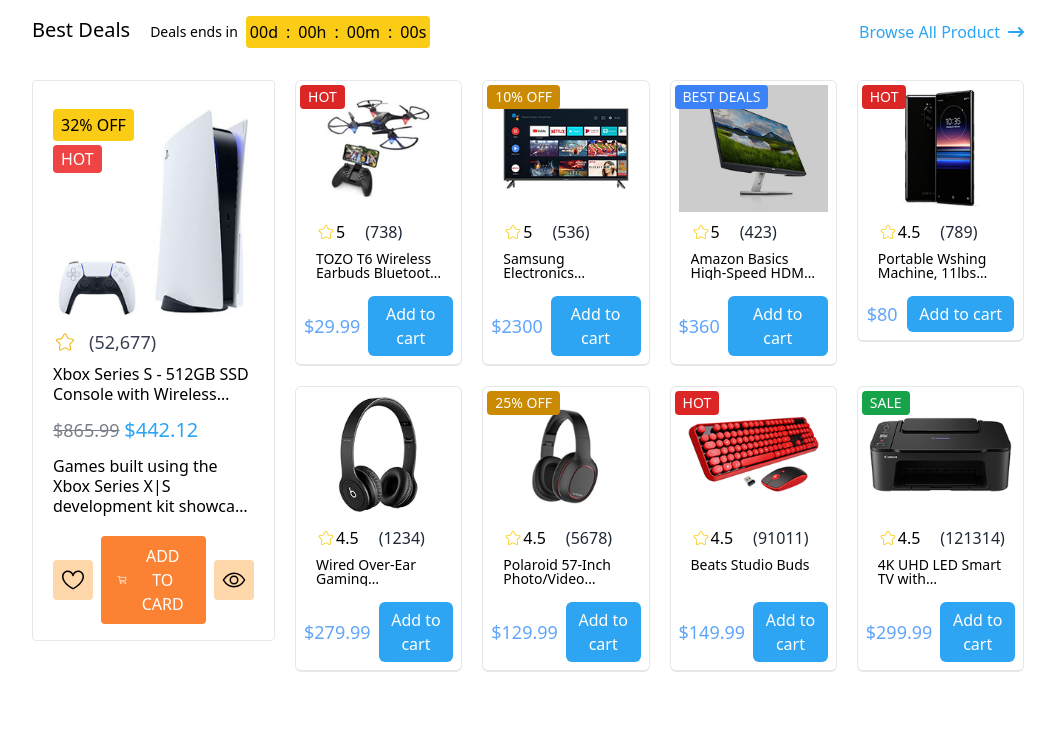
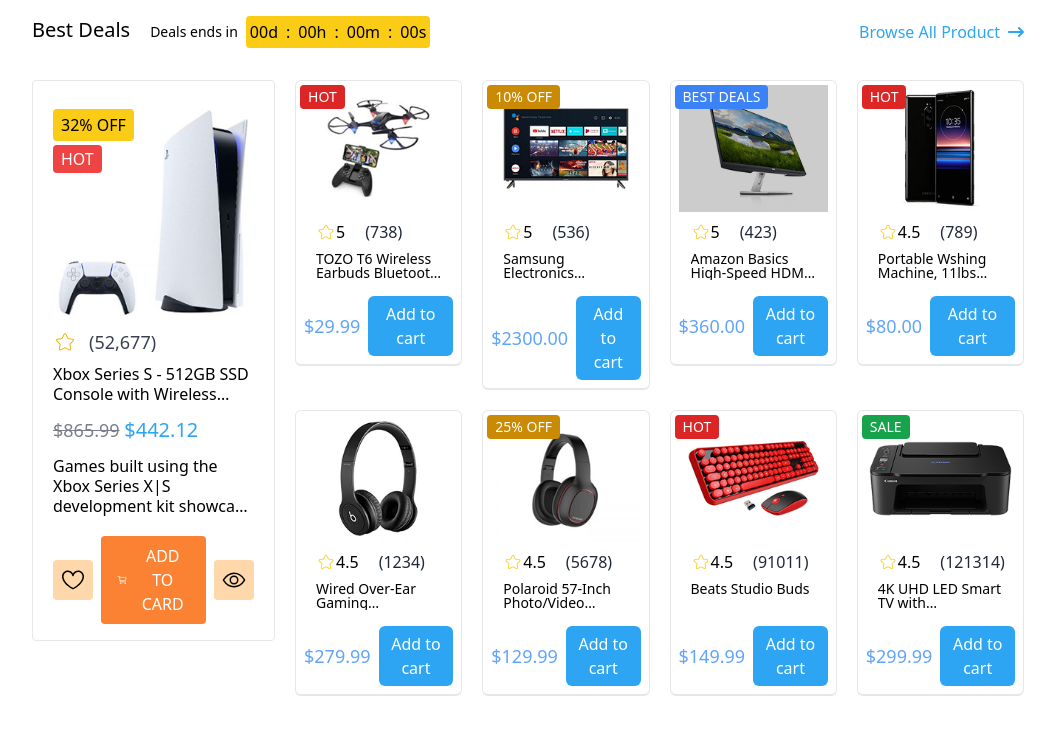
Before and after one commit to jim2107054/CLICON, a React (Vite) app in the folder frontend/: page / in a window 1280 px wide. Shown: the part 775-1524 px from the top of the page, without its empty margins (112-1167 px from the left). Built offline with nearby package versions, Linux system fonts and the light colour scheme.

Commit message:
item card

```diff
--- a/frontend/src/App.jsx
+++ b/frontend/src/App.jsx
@@ -103,7 +103,13 @@ const App = () => {
       />
       <ScrollToTop />
       <Routes>
-        <Route path="/" element={<HomePage />} />
+        <Route path="/" element={<HomePage
+        cart={cart}
+        Total={Total}
+        addToCart={addToCart}
+        removeFromCart={removeFromCart}
+        updateCartQuantity={updateCartQuantity}
+         />} />
         <Route path="/login" element={<SignIn />} />
         <Route path="/signup" element={<SignUp />} />
         <Route path="/password" element={<ForgetPassword />} />
--- a/frontend/src/components/Home/BestDeals.jsx
+++ b/frontend/src/components/Home/BestDeals.jsx
@@ -1,26 +1,29 @@
-import React from 'react'
+import React from "react";
 import { FaArrowRightLong } from "react-icons/fa6";
-import { useNavigate } from 'react-router-dom';
-import shopItems from '../../assets/ShopItem';
-import ItemCard from './../ItemCard';
-import { assetsHome } from './../../assets/assetsHome';
-import { CiStar } from 'react-icons/ci';
+import { useNavigate } from "react-router-dom";
+import shopItems from "../../assets/ShopItem";
+import ItemCard from "./../ItemCard";
+import { assetsHome } from "./../../assets/assetsHome";
+import { CiStar } from "react-icons/ci";
 import { IoCartOutline } from "react-icons/io5";
 import { GoHeart } from "react-icons/go";
 import { IoEyeOutline } from "react-icons/io5";
 
-const BestDeals = () => {
+const BestDeals = (props) => {
   const navigate = useNavigate();
+  const { cart, Total, addToCart, removeFromCart, updateCartQuantity } = props;
   return (
-    <div className='md:px-5 px-2 lg:px-0'>
+    <div className="md:px-5 px-2 lg:px-0">
       {/*------------------Header Section-------------------*/}
-        <div className='flex flex-col gap-2 md:gap-0 md:flex-row justify-between md:items-center'>
+      <div className="flex flex-col gap-2 md:gap-0 md:flex-row justify-between md:items-center">
         {/*------------------Header Section Left Div-------------------*/}
-            <div className='flex flex-col md:flex-row gap-5'>
-                <p className='flex text-xl font-medium'>Best Deals</p>
-                <div className='flex flex-col gap-1 md:flex-row md:gap-2'>
-                    <p className='flex items-center text-sm font-medium'>Deals ends in</p>
-                    <div className='flex gap-2 w-fit bg-yellow-400 rounded p-1'>
+        <div className="flex flex-col md:flex-row gap-5">
+          <p className="flex text-xl font-medium">Best Deals</p>
+          <div className="flex flex-col gap-1 md:flex-row md:gap-2">
+            <p className="flex items-center text-sm font-medium">
+              Deals ends in
+            </p>
+            <div className="flex gap-2 w-fit bg-yellow-400 rounded p-1">
               <p>00d</p>
               <p>:</p>
               <p>00h</p>
@@ -33,59 +36,92 @@ const BestDeals = () => {
         </div>
         {/*------------------Header Section Right Div-------------------*/}
         <div>
-                <p onClick={()=>navigate('/shop')} className='flex items-center gap-2 cursor-pointer text-blueButton font-medium'>Browse All Product <span><FaArrowRightLong/></span></p>
+          <p
+            onClick={() => navigate("/shop")}
+            className="flex items-center gap-2 cursor-pointer text-blueButton font-medium"
+          >
+            Browse All Product{" "}
+            <span>
+              <FaArrowRightLong />
+            </span>
+          </p>
         </div>
       </div>
       {/*------------------Product Section-------------------*/}
-        <div className='flex w-full flex-col md:flex-row gap-5 mt-8'>
+      <div className="flex w-full flex-col md:flex-row gap-5 mt-8">
         {/*------------------Product Section Left Div-------------------*/}
-            <div className='border border-gray-200 rounded h-fit py-4 hover:scale-105 w-full md:w-[25%]'>
-                <div className='flex justify-center items-center relative rounded p-1'>
-                    <p className='absolute top-3 left-5 bg-yellow-400 px-2 py-1 rounded font-medium'>32% OFF</p>
-                    <p className='absolute top-12 left-5 bg-red-500 px-2 py-0.5 rounded text-white'>HOT</p>
-                    <img className='object-cover rounded-md' src={assetsHome.wPlayStation} alt="" />
+        <div className="border border-gray-200 rounded h-fit py-4 hover:scale-105 w-full md:w-[25%]">
+          <div className="flex justify-center items-center relative rounded p-1">
+            <p className="absolute top-3 left-5 bg-yellow-400 px-2 py-1 rounded font-medium">
+              32% OFF
+            </p>
+            <p className="absolute top-12 left-5 bg-red-500 px-2 py-0.5 rounded text-white">
+              HOT
+            </p>
+            <img
+              className="object-cover rounded-md"
+              src={assetsHome.wPlayStation}
+              alt=""
+            />
           </div>
           <div>
             <div>
-                        <p className='px-5 flex gap-3 items-center'><CiStar className='text-2xl text-yellow-500 font-medium'/><span className='text-lg text-gray-700 font-medium'>(52,677)</span></p>
+              <p className="px-5 flex gap-3 items-center">
+                <CiStar className="text-2xl text-yellow-500 font-medium" />
+                <span className="text-lg text-gray-700 font-medium">
+                  (52,677)
+                </span>
+              </p>
             </div>
-                    <div className='flex flex-col gap-3 px-5 mt-2'>
-                        <p className='leading-tight line-clamp-2 font-medium'>Xbox Series S - 512GB SSD Console with Wireless Controller - EU Versio. I love this product, because I hove to play game.</p>
-                        <p className='text-lg text-gray-600 font-medium'><span className='line-through text-gray-600 opacity-75'>$865.99</span> <span className='text-blueButton text-xl'>$442.12</span></p>
-                        <p className='text-base font-light leading-tight line-clamp-3'>Games built using the Xbox Series X|S development kit showcase unparalleled load times, visuals.</p>
+            <div className="flex flex-col gap-3 px-5 mt-2">
+              <p className="leading-tight line-clamp-2 font-medium">
+                Xbox Series S - 512GB SSD Console with Wireless Controller - EU
+                Versio. I love this product, because I hove to play game.
+              </p>
+              <p className="text-lg text-gray-600 font-medium">
+                <span className="line-through text-gray-600 opacity-75">
+                  $865.99
+                </span>{" "}
+                <span className="text-blueButton text-xl">$442.12</span>
+              </p>
+              <p className="text-base font-light leading-tight line-clamp-3">
+                Games built using the Xbox Series X|S development kit showcase
+                unparalleled load times, visuals.
+              </p>
             </div>
-                    <div className='flex gap-2 justify-center items-center px-5 mt-5'>
-                        <button className='bg-orange-200 hidden lg:block rounded p-2'><GoHeart className='text-2xl'/></button>
-                        <button className='shop-now flex items-center gap-2'><IoCartOutline className='text-xl'/> ADD TO CARD</button>
-                        <button className='bg-orange-200 hidden lg:block rounded p-2'><IoEyeOutline className='text-2xl'/></button>
+            <div className="flex gap-2 justify-center items-center px-5 mt-5">
+              <button className="bg-orange-200 hidden lg:block rounded p-2">
+                <GoHeart className="text-2xl" />
+              </button>
+              <button className="shop-now flex items-center gap-2">
+                <IoCartOutline className="text-xl" /> ADD TO CARD
+              </button>
+              <button className="bg-orange-200 hidden lg:block rounded p-2">
+                <IoEyeOutline className="text-2xl" />
+              </button>
             </div>
           </div>
         </div>
         {/*------------------Product Section Right Div-------------------*/}
-            <div className='w-full md:w-[75%]'>
-                <div className='grid grid-cols-2 md:grid-cols-3 lg:grid-cols-4 gap-5'>
-                    {
-                        shopItems.length > 0 &&
-                        shopItems.slice(0,8).map((item,index)=>(
+        <div className="w-full md:w-[75%]">
+          <div className="grid grid-cols-2 md:grid-cols-3 lg:grid-cols-4 gap-5">
+            {shopItems.length > 0 &&
+              shopItems.slice(0, 8).map((item, index) => (
                 <>
                   <ItemCard
                     key={index}
-                                id={item.id}
-                                image={item.image}
-                                rating={item.rating}
-                                sell={item.sell}
-                                title={item.title}
-                                price={item.price}
-                                offer={item.offer}
+                    cart={cart}
+                    Total={Total}
+                    addToCart={addToCart}
+                    product={item}
                   />
                 </>
-                        ))
-                    }
+              ))}
           </div>
         </div>
       </div>
     </div>
-  )
-}
+  );
+};
 
-export default BestDeals
+export default BestDeals;
--- a/frontend/src/components/ItemCard.jsx
+++ b/frontend/src/components/ItemCard.jsx
@@ -3,29 +3,34 @@ import { CiStar } from "react-icons/ci";
 import { FaCartArrowDown } from "react-icons/fa6";
 
 const ItemCard = (props) => {
-  const { id, image, rating, sell, title, price, offer } = props;
+  const { product, Total, addToCart } = props;
 
   return (
     <div>
-      <div key={id} className="flex flex-col border border-b-2 cursor-pointer rounded-md overflow-hidden hover:shadow-lg transition-shadow hover:-translate-y-2 hover:duration-500 hover:scale-105">
+      <div
+        key={product.id}
+        className="flex flex-col border border-b-2 cursor-pointer rounded-md overflow-hidden hover:shadow-lg transition-shadow hover:-translate-y-2 hover:duration-500 hover:scale-105"
+      >
         {/* Image Section */}
         <div className="relative justify-center items-center flex px-2 py-1 w-full h-[50%]">
-          <div className="object-cover"><img className="h-full w-full" src={image} alt="product" /></div>
-          {offer && (
+          <div className="object-cover">
+            <img className="h-full w-full" src={product.image} alt="product" />
+          </div>
+          {product.offer && (
             <span
               className={`absolute top-1 left-1 px-2 py-0.5 text-sm font-light rounded text-white ${
-                offer === "HOT"
+                product.offer === "HOT"
                   ? "bg-red-600"
-                  : offer === "BEST DEALS"
+                  : product.offer === "BEST DEALS"
                   ? "bg-blue-500"
-                  : offer === "SALE"
+                  : product.offer === "SALE"
                   ? "bg-green-600"
-                  : offer.includes("OFF")
+                  : product.offer.includes("OFF")
                   ? "bg-yellow-600"
                   : ""
               }`}
             >
-              {offer}
+              {product.offer}
             </span>
           )}
         </div>
@@ -35,27 +40,31 @@ const ItemCard = (props) => {
           <div className="flex px-2 md:px-3 lg:px-5 py-1 gap-5">
             <span className="flex items-center">
               <CiStar className="text-xl text-yellow-400" />
-              {rating}
+              {product.rating}
             </span>
-            <span className="text-gray-800">({sell})</span>
+            <span className="text-gray-800">({product.sell})</span>
           </div>
 
           {/* Title */}
           <div className="h-10 px-2 md:px-3 lg:px-5 justify-center">
             <h3 className="text-sm font-medium text-start leading-none line-clamp-2 mt-1">
-            {title}
-          </h3>
+              {product.title}
+            </h3>
           </div>
 
           <div className="flex px-2 items-center md:gap-2 justify-between lg:justify-around  my-2">
             {/* Price */}
-          <p className="text-[18px] leading-none text-blue-400 font-medium">
-            ${price}
-          </p>
-          {/* Add to Cart Button */}
-          <button className="flex items-center gap-2 md:gap-0 bg-blueButton text-white px-3 py-1.5 w-fit rounded-md hover:bg-blue-600 transition-colors">
-            <FaCartArrowDown className="text-xl block lg:hidden " /><p className="hidden lg:block">Add to cart</p>
-          </button>
+            <p className="text-[18px] leading-none text-blue-400 font-medium">
+              ${product.price.toFixed(2)}
+            </p>
+            {/* Add to Cart Button */}
+            <button
+              onClick={() => addToCart(product)}
+              className="flex items-center gap-2 md:gap-0 bg-blueButton text-white px-3 py-1.5 w-fit rounded-md hover:bg-blue-600 transition-colors"
+            >
+              <FaCartArrowDown className="text-xl block lg:hidden " />
+              <p className="hidden lg:block">Add to cart</p>
+            </button>
           </div>
         </div>
       </div>
--- a/frontend/src/pages/HomePage.jsx
+++ b/frontend/src/pages/HomePage.jsx
@@ -9,22 +9,41 @@ import ShopWithCategorys from "../components/Home/ShopWithCategorys";
 import ShowRelatedProducts from "../components/ShowRelatedProducts";
 import Subscribtion from "../components/Subscribtion";
 
-const HomePage = () => {
+const HomePage = (props) => {
+  const { cart, Total, addToCart, removeFromCart, updateCartQuantity } = props;
   return (
     <div>
       <div className="flex flex-col w-full gap-10 px-2 md:px-5 lg:px-36 py-10">
         {/*-----------------Home page Hero section-------------*/}
         <HeroSection />
         {/*------------------Best Deals-------------------*/}
-        <BestDeals/>
+        <BestDeals
+        cart={cart}
+        Total={Total}
+        addToCart={addToCart}
+        removeFromCart={removeFromCart}
+        updateCartQuantity={updateCartQuantity}
+        />
         {/*----------------Shop with categorys-------------*/}
         <ShopWithCategorys/>
         {/*----------------Featured Products-------------*/}
-        <FeaturedProducts/>
+        <FeaturedProducts
+        cart={cart}
+        Total={Total}
+        addToCart={addToCart}
+        removeFromCart={removeFromCart}
+        updateCartQuantity={updateCartQuantity}
+        />
         {/*----------------Shop Now two items-------------*/}
         <ShopTwoItems/>
         {/*----------------Computer Accessories-------------*/}
-        <ComputerAccessories/>
+        <ComputerAccessories
+        cart={cart}
+        Total={Total}
+        addToCart={addToCart}
+        removeFromCart={removeFromCart}
+        updateCartQuantity={updateCartQuantity}
+        />
         {/*----------------Mackbook Pro-------------*/}
         <MackBookPro/>
       </div>
```
Also changed, not shown: frontend/src/components/Home/ComputerAccessories.jsx (+9 -9 lines), frontend/src/components/Home/FeaturedProducts.jsx (+17 -15 lines). Lines whose indentation alone changed are shown as unchanged.
